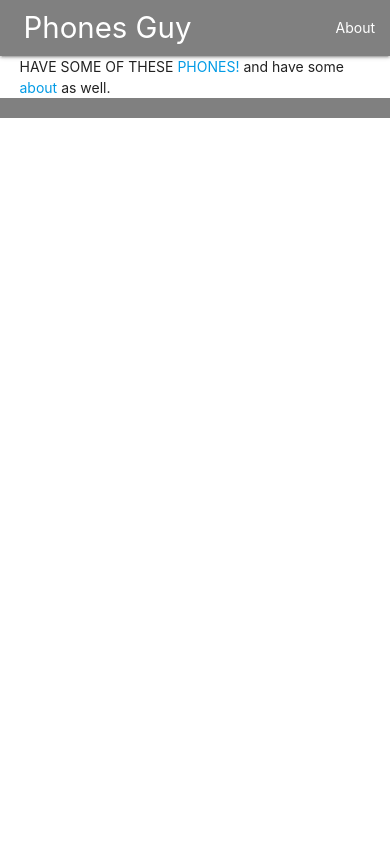
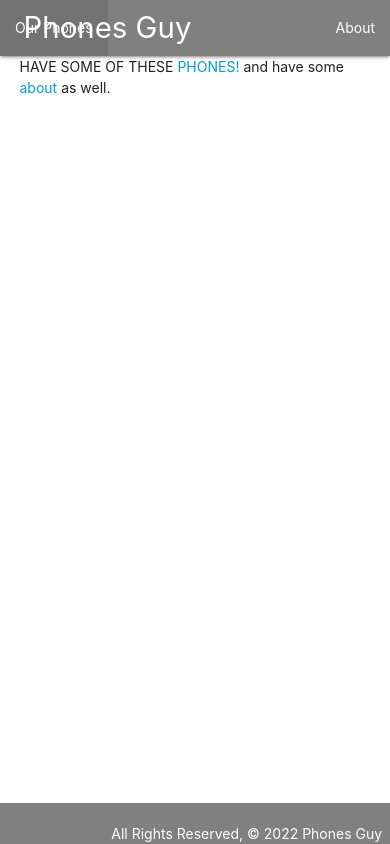
Before and after one commit to richclarke0/Phone_Collector_Django, a Django app: page / in a window 390 px wide. Run offline with Django 4.2, Linux system fonts and the light colour scheme.

Commit message:
phones link in base.html

```diff
--- a/phones/main_app/static/css/style.css
+++ b/phones/main_app/static/css/style.css
@@ -1 +1,18 @@
-nav, .page-footer {background-color: grey;}
+nav, .page-footer {
+    background-color: grey;
+}
+
+body {
+    display: flex;
+    min-height: 100vh;
+    flex-direction: column;
+  }
+
+  main {
+    flex: 1 0 auto;
+  }
+
+  footer {
+    padding-top: 0;
+    text-align: right;
+  }
--- a/phones/main_app/templates/base.html
+++ b/phones/main_app/templates/base.html
@@ -18,6 +18,7 @@
           <div class="nav-wrapper">
             <ul>
               <li><a href="/" class="left brand-logo">&nbsp;&nbsp;Phones Guy</a></li>
+              <li><a href="/phones">Our Phones</a></li>
             </ul>
             <ul class="right">
               <li><a href="/about">About</a></li>
```
